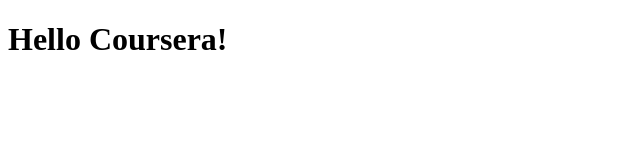
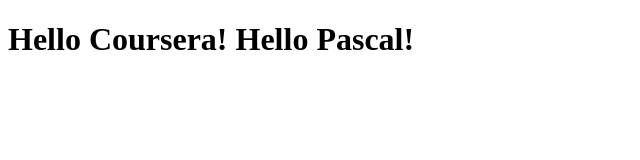
Before and after one commit to pashfe/coursera-test, a plain HTML site: page site/index.html in a window 1280 px wide. Shown: the whole page, without its empty margins (0-640 px from the left). Drawn offline with Linux system fonts and the light colour scheme.

Commit message:
My First Page.

```diff
--- a/site/index.html
+++ b/site/index.html
@@ -4,6 +4,6 @@
 	<title>Hello Coursera!</title>
 </head>
 <body>
-<h1>Hello Coursera!</h1>
+<h1>Hello Coursera! Hello Pascal!</h1>
 </body>
 </html>
```
